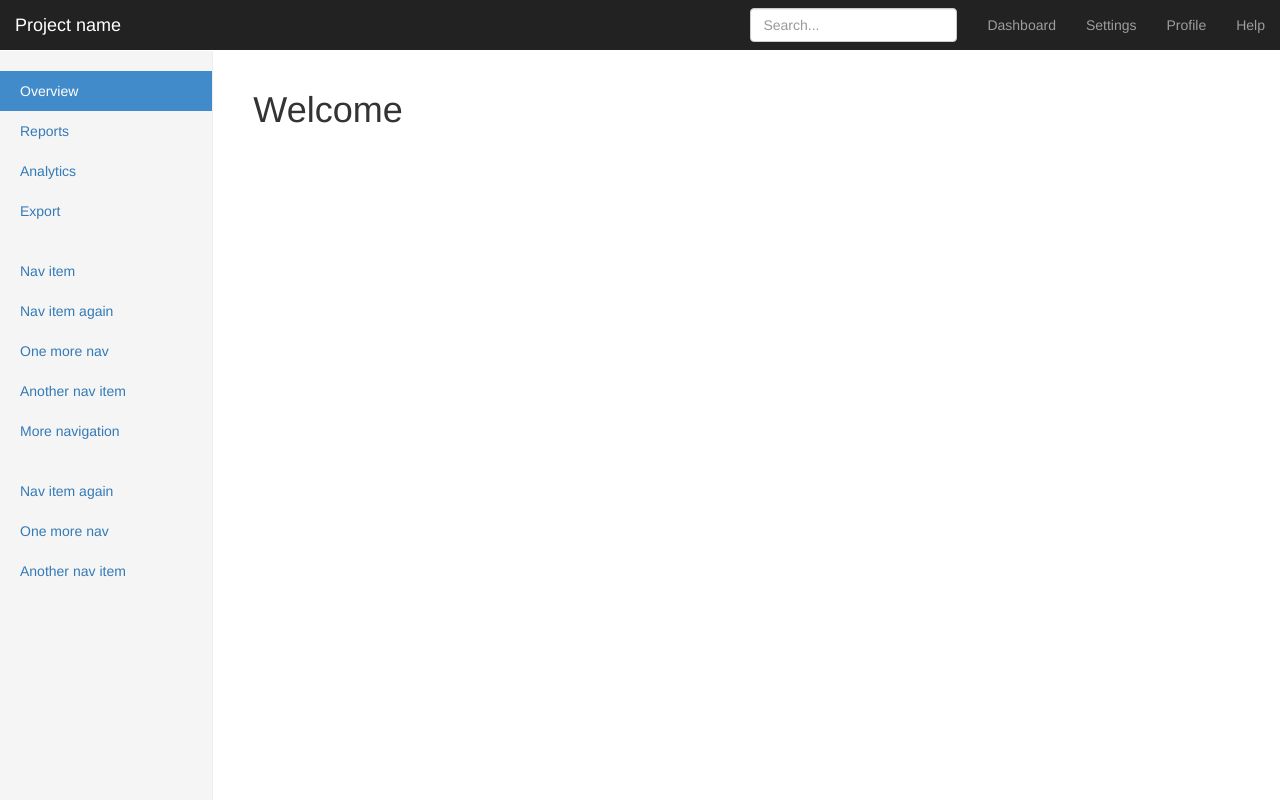
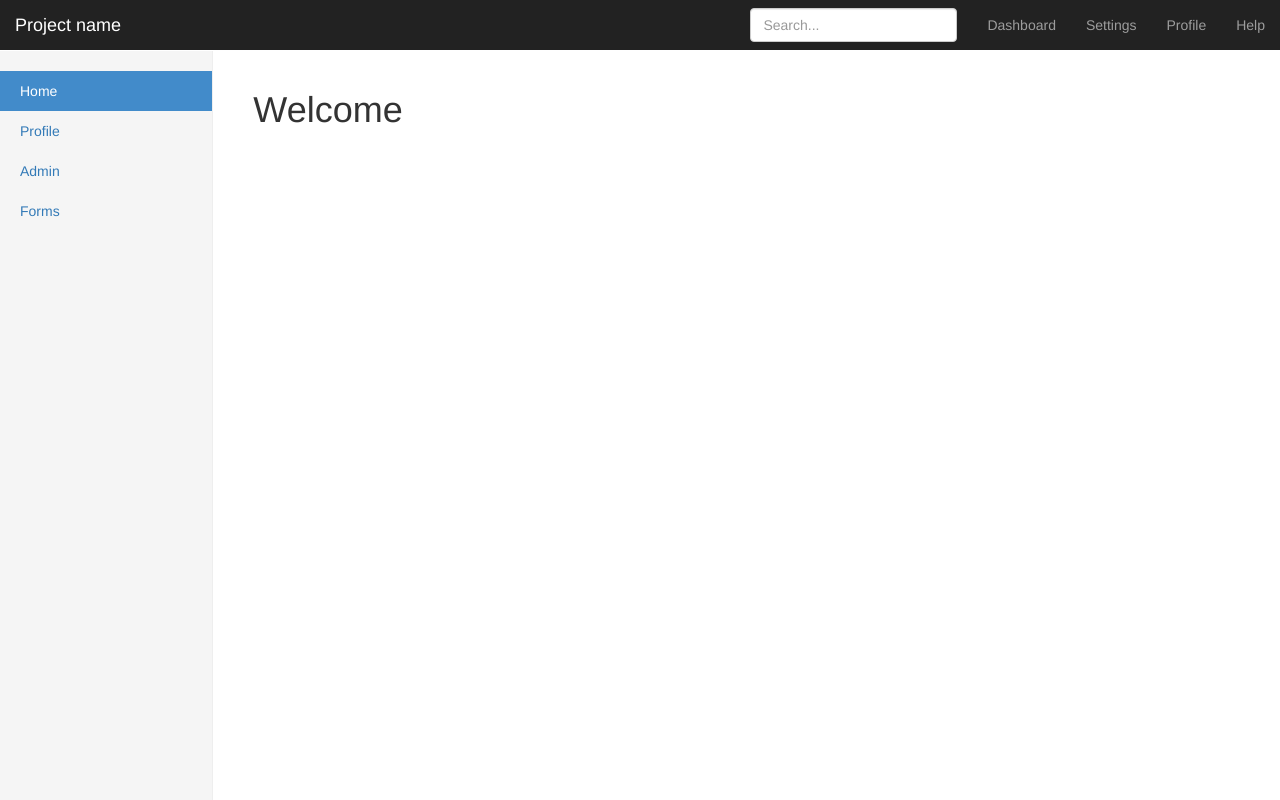
Before and after one commit to chen-bai/WebDevSpring2016, a website: page public/assignment/home.html in a window 1280 px wide. Drawn offline with nearby package versions, Linux system fonts and the light colour scheme.

Commit message:
Edited home.html

```diff
--- a/public/assignment/home.html
+++ b/public/assignment/home.html
@@ -50,22 +50,10 @@
     <div class="row">
         <div class="col-sm-3 col-md-2 sidebar">
             <ul class="nav nav-sidebar">
-                <li class="active"><a href="#">Overview <span class="sr-only">(current)</span></a></li>
-                <li><a href="#">Reports</a></li>
-                <li><a href="#">Analytics</a></li>
-                <li><a href="#">Export</a></li>
-            </ul>
-            <ul class="nav nav-sidebar">
-                <li><a href="">Nav item</a></li>
-                <li><a href="">Nav item again</a></li>
-                <li><a href="">One more nav</a></li>
-                <li><a href="">Another nav item</a></li>
-                <li><a href="">More navigation</a></li>
-            </ul>
-            <ul class="nav nav-sidebar">
-                <li><a href="">Nav item again</a></li>
-                <li><a href="">One more nav</a></li>
-                <li><a href="">Another nav item</a></li>
+                <li class="active"><a href="#">Home<span class="sr-only">(current)</span></a></li>
+                <li><a href="#">Profile</a></li>
+                <li><a href="#">Admin</a></li>
+                <li><a href="#">Forms</a></li>
             </ul>
         </div>
         <div class="col-sm-9 col-sm-offset-3 col-md-10 col-md-offset-2 main">
```
